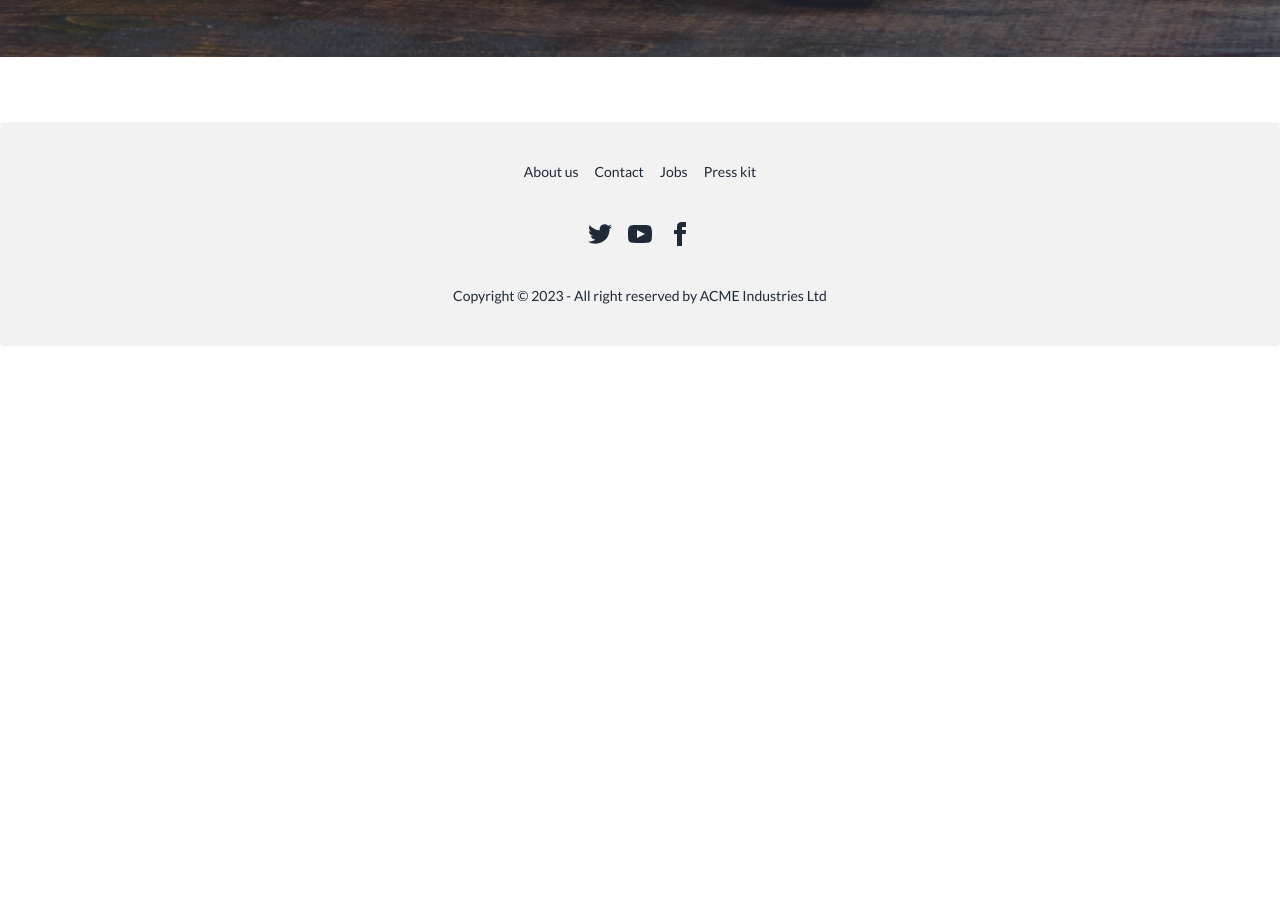
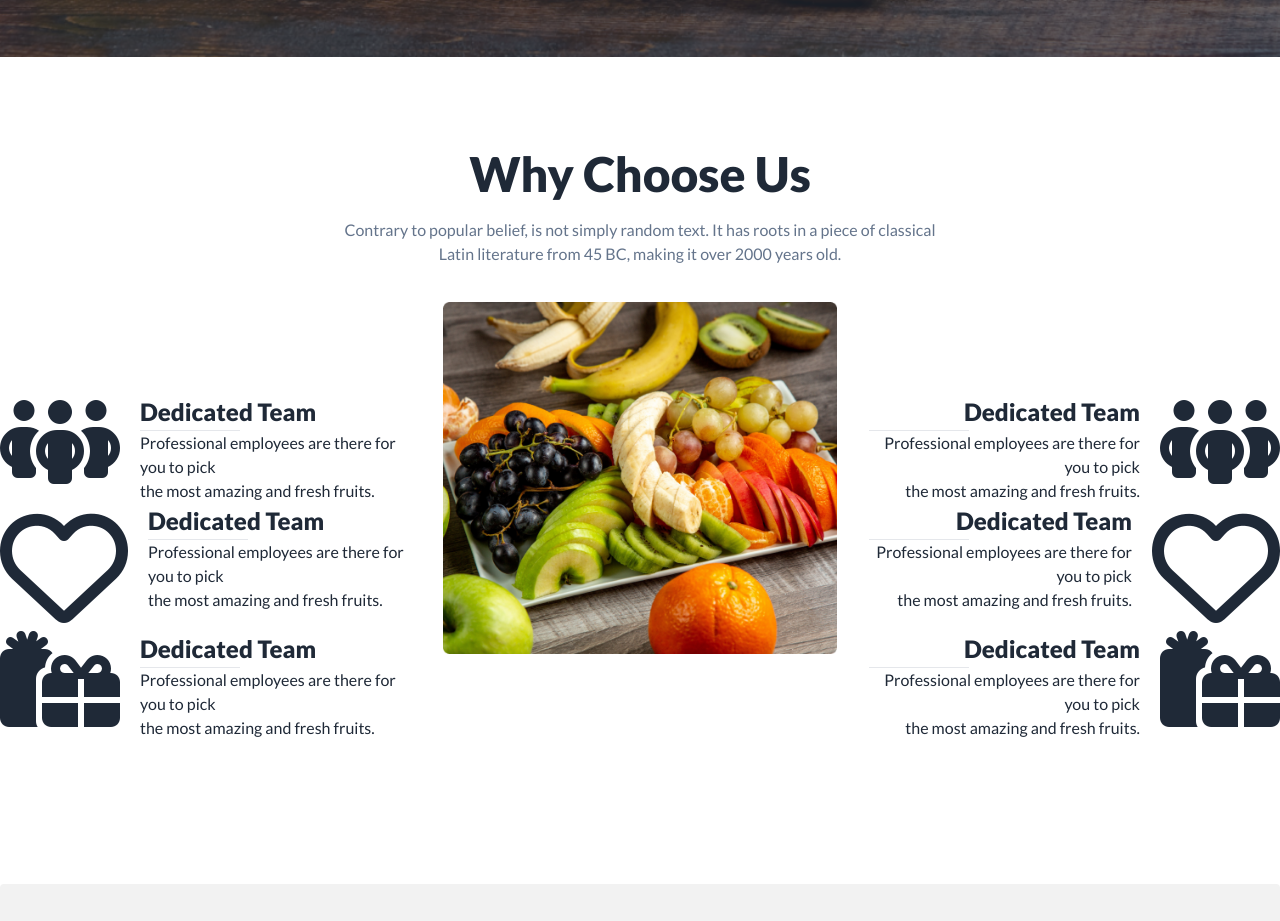
Before and after one commit to henryjobel/furit-brust, a plain HTML site: page index.html in a window 1280 px wide. Shown: the part 2760-3681 px from the top of the page. Before the commit the page ends 3106 px from the top, so only its background shows below. Drawn offline with nearby package versions, Linux system fonts and the light colour scheme.

Commit message:
who choice done

```diff
--- a/index.html
+++ b/index.html
@@ -434,6 +434,73 @@
             </div>
           </div>
         </section>
+        <!-- why choose us section -->
+        <section>
+            <div class="pt-40 text-center">
+              <h2 class="text-[48px] font-extrabold">Why Choose Us</h2>
+              <p class="pt-2 text-base text-slate-500 font-medium]">Contrary to popular belief, is not simply random text. It has roots in a piece of classical <br> Latin literature from 45 BC, making it over 2000 years old.</p>
+            </div>
+            <!-- list of team -->
+            <div class="flex gap-8">
+              <div>
+                <div class="flex gap-5 pt-32">
+                  <div><i class="fa-solid fa-people-group text-8xl"></i></div>
+                  <div class="">
+                    <h1 class="text-[24px] font-extrabold">Dedicated Team</h1>
+                     <hr class="w-[100px]">
+                    <p class="text-[16px] font-medium">Professional employees are there for you to pick <br> the most amazing and fresh fruits.</p>
+                  </div>
+                </div>
+                <div class="flex gap-5 ">
+                  <div><i class="fa-regular fa-heart text-9xl"></i></div>
+                  <div class="">
+                    <h1 class="text-[24px] font-extrabold">Dedicated Team</h1>
+                     <hr class="w-[100px]">
+                    <p class="text-[16px] font-medium">Professional employees are there for you to pick <br> the most amazing and fresh fruits.</p>
+                  </div>
+                </div>
+                <div class="flex gap-5 ">
+                  <div><i class="fa-solid fa-gifts text-8xl"></i></div>
+                  <div class="">
+                    <h1 class="text-[24px] font-extrabold">Dedicated Team</h1>
+                     <hr class="w-[100px]">
+                    <p class="text-[16px] font-medium">Professional employees are there for you to pick <br> the most amazing and fresh fruits.</p>
+                  </div>
+                </div>
+              </div>
+              <div class="py-9">
+                <img src="./images/whychoose1.png" alt="">
+              </div>
+              <div>
+                <div class="flex gap-5 pt-32">
+                  <div class="text-right">
+                    <h1 class="text-[24px] font-extrabold">Dedicated Team</h1>
+                     <hr class="w-[100px]">
+                    <p class="text-[16px] font-medium">Professional employees are there for you to pick <br> the most amazing and fresh fruits.</p>
+                  </div>
+                  <div><i class="fa-solid fa-people-group text-8xl"></i></div>
+
+                </div>
+                <div class="flex gap-5 ">
+                  <div class="text-right">
+                    <h1 class="text-[24px] font-extrabold">Dedicated Team</h1>
+                     <hr class="w-[100px]">
+                    <p class="text-[16px] font-medium">Professional employees are there for you to pick <br> the most amazing and fresh fruits.</p>
+                  </div>
+                  <div><i class="fa-regular fa-heart text-9xl"></i></div>
+
+                </div>
+                <div class="flex gap-5 ">
+                  <div class="text-right">
+                    <h1 class="text-[24px] font-extrabold">Dedicated Team</h1>
+                     <hr class="w-[100px]">
+                    <p class="text-[16px] font-medium">Professional employees are there for you to pick <br> the most amazing and fresh fruits.</p>
+                  </div>
+                  <div><i class="fa-solid fa-gifts text-8xl"></i></div>
+                </div>
+              </div>
+            </div>
+        </section>
     </main>
     <footer class="footer footer-center p-10 bg-base-200 text-base-content rounded mt-36">
         <div class="grid grid-flow-col gap-4">
```
